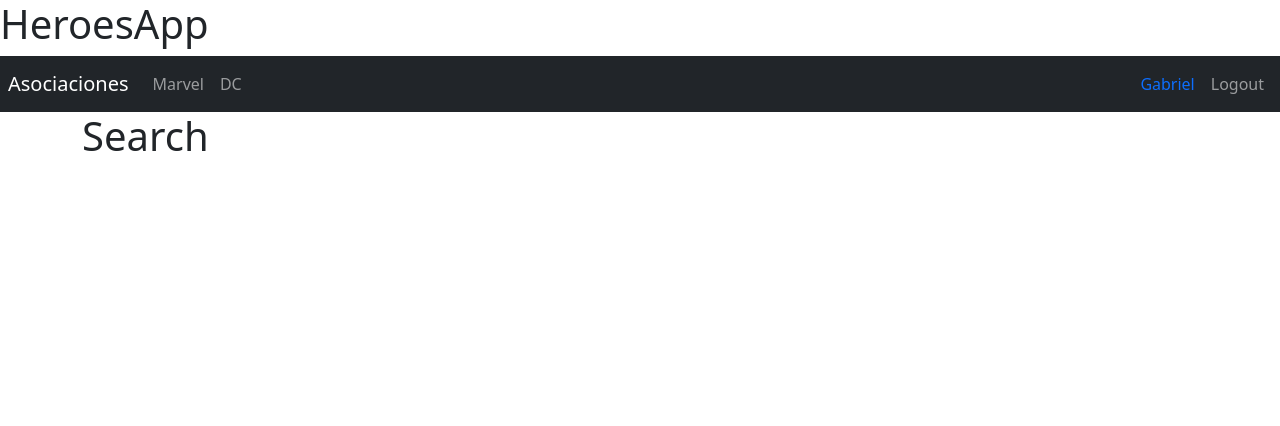
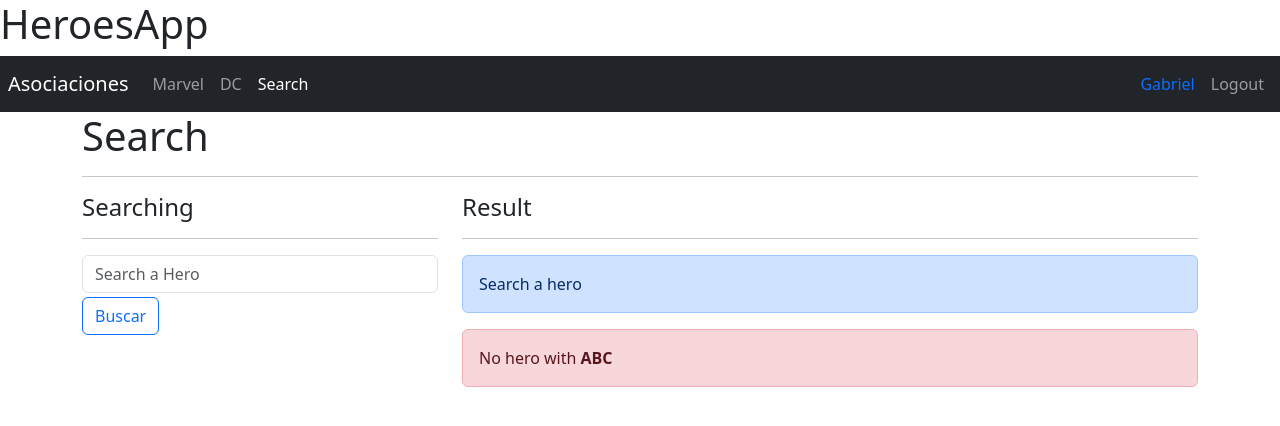
Before and after one commit to pallasuy/react-heroesapp-spa, a React (Vite) app: page /search in a window 1280 px wide. Shown: the top 426 px of the page. Built offline with nearby package versions, Linux system fonts and the light colour scheme.

Commit message:
Comenzando a modelar pantalla de busqueda

```diff
--- a/src/heroes/pages/Search.jsx
+++ b/src/heroes/pages/Search.jsx
@@ -1,9 +1,51 @@
-import React from 'react'
+import { HeroCard } from '../components/';
 
 export const Search = () => {
     return (
         <>
             <h1>Search</h1>
+            <hr />
+            <div className="row">
+
+                <div className="col-4">
+                    <h4>Searching</h4>
+                    <hr />
+                    <form>
+                        <input
+                            className='form-control'
+                            type='text'
+                            placeholder='Search a Hero'
+                            name='searchText'
+                            autoComplete='off'
+                        />
+                        <button className='btn btn-outline-primary mt-1'>
+                            Buscar
+                        </button>
+
+                    </form>
+
+                </div>
+
+                <div className="col-8">
+                    <h4>Result</h4>
+                    <hr />
+
+                    <div className='alert alert-primary'>
+                        Search a hero
+                    </div>
+
+                    <div className='alert alert-danger'>
+                        No hero with <b>ABC</b>
+                    </div>
+
+                    {/* <HeroCard /> */}
+
+
+                </div>
+
+            </div>
+
+
         </>
 
     )
--- a/src/ui/components/Navbar.jsx
+++ b/src/ui/components/Navbar.jsx
@@ -42,6 +42,13 @@ export const Navbar = () => {
                         DC
                     </NavLink>
 
+                    <NavLink
+                        className={({ isActive }) => `nav-item nav-link ${isActive ? 'active' : ''} `}
+                        to="/search"
+                    >
+                        Search
+                    </NavLink>
+
                     {/*  <NavLink
                         className={({ isActive }) => `nav-item nav-link ${isActive ? 'active' : ''} `}
                         to="/search"
```
